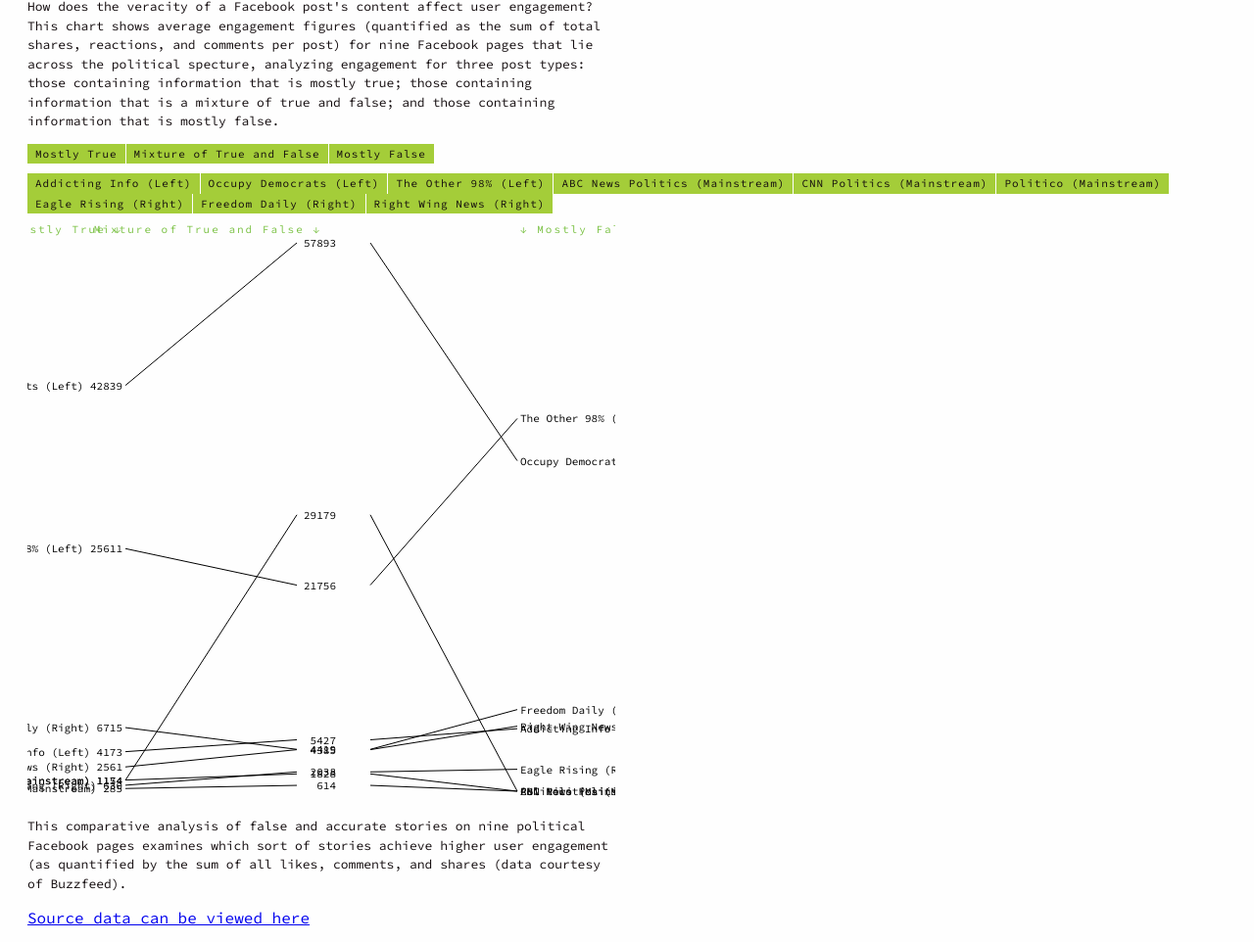
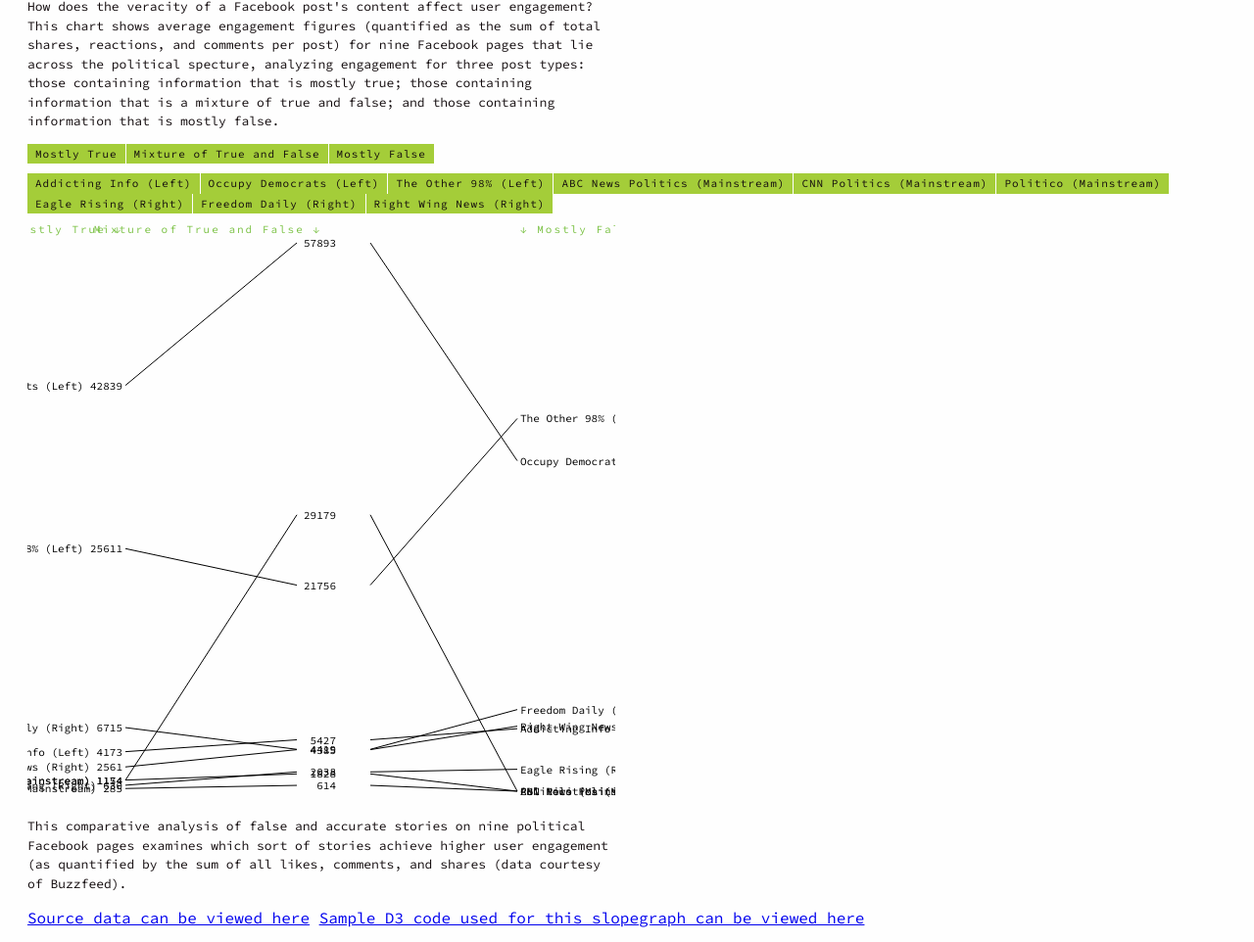
Before and after one commit to oliver-backes/our-website, a plain HTML site: page visualization_2.html in a window 1280 px wide. Shown: the part 110-1072 px from the top of the page at 98% size. Drawn offline with nearby package versions, Linux system fonts and the light colour scheme.

Commit message:
adding hyperlinks

```diff
--- a/visualization_2.html
+++ b/visualization_2.html
@@ -202,5 +202,7 @@
 <a href="https://github.com/BuzzFeedNews/2016-10-facebook-fact-check/blob/master/data/facebook-fact-check.csv">  Source data can be viewed here</a>
 
 
+<a href="https://bl.ocks.org/eesur/ee8d0ab88229d0e07f7f">  Sample D3 code used for this slopegraph can be viewed here</a>
+
 </body>
 </html>
```
